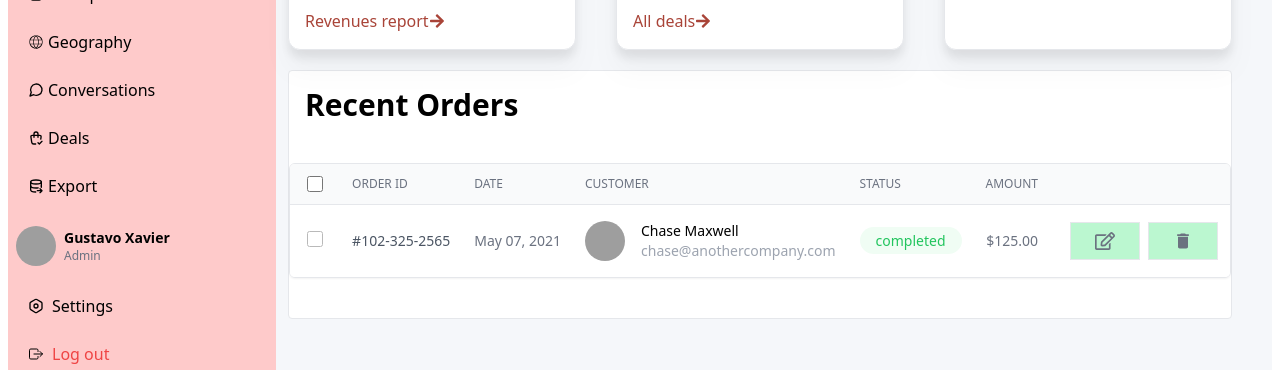
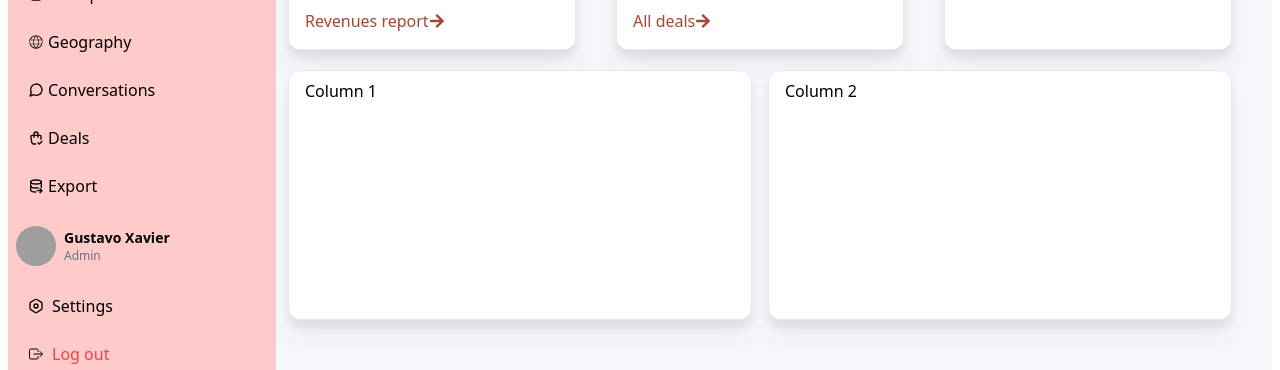
Before and after one commit to ravikr126/Panel, a React (Create React App) app: page /Dashboard in a window 1280 px wide. Shown: the part 256-626 px from the top of the page. Built offline with nearby package versions, Linux system fonts and the light colour scheme; grey boxes are pictures that could not be loaded.

Commit message:
2nd grid init

```diff
--- a/src/Components/Dashboard.jsx
+++ b/src/Components/Dashboard.jsx
@@ -8,6 +8,7 @@ const Dashboard = () => {
   return (
     <>
       <div className="m-10 ">
+        {/* top grid section start here */}
         <div class="grid grid-cols-2 md:grid-cols-3 gap-10 pt-2 justify-between">
           {/* 1st box */}
           <div class="h-[250px] py-2 bg-white drop-shadow-xl p-4 border rounded-xl">
@@ -80,21 +81,19 @@ const Dashboard = () => {
           {/* 3rd box end */}
         </div>
 
-        {/* upper box ends */}
+        {/* top grid section ends here */}
 
-        <div className="border  my-5 rounded bg-white">
-          <h1 className="m-4 text-3xl font-bold ">Recent Orders</h1>
-
-          {/* table start */}
-          {/* <Table /> */}
-          <Home_Table />
-          {/* table end */}
+        {/* middle grids start here */}
+        <div className="grid grid-cols-2 gap-4 mt-5 ">
+          <div className="h-[250px] py-2 bg-white drop-shadow-xl p-4 border rounded-xl">
+            Column 1
+          </div>
+          <div className="h-[250px] py-2 bg-white drop-shadow-xl p-4 border rounded-xl">
+            Column 2
+          </div>
         </div>
-
-        {/* upper boxex ends */}
+        {/* middle grids ends here */}
       </div>
-      {/* 2nd div row wali */}
-
       {/* home section end */}
     </>
   );
```
